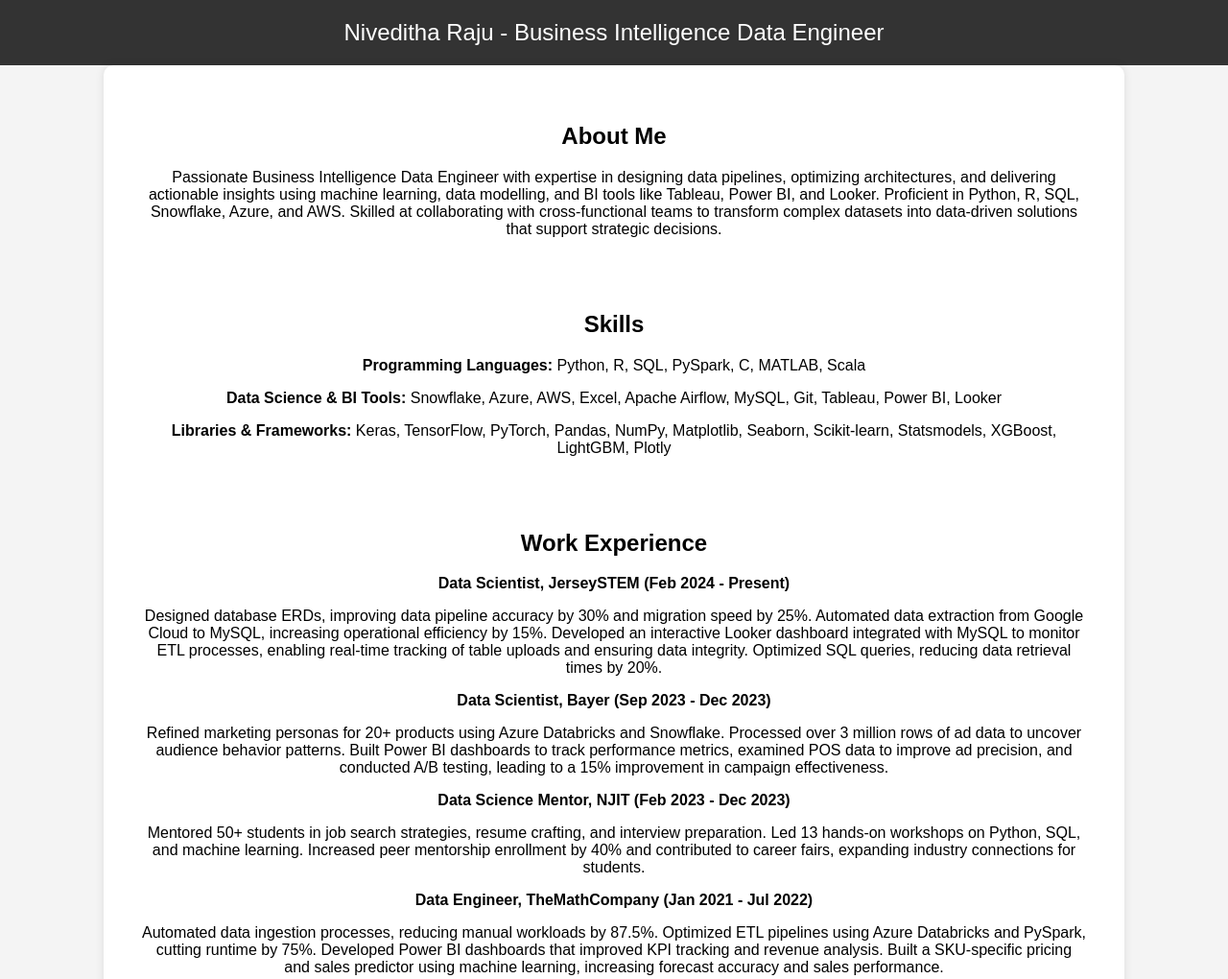
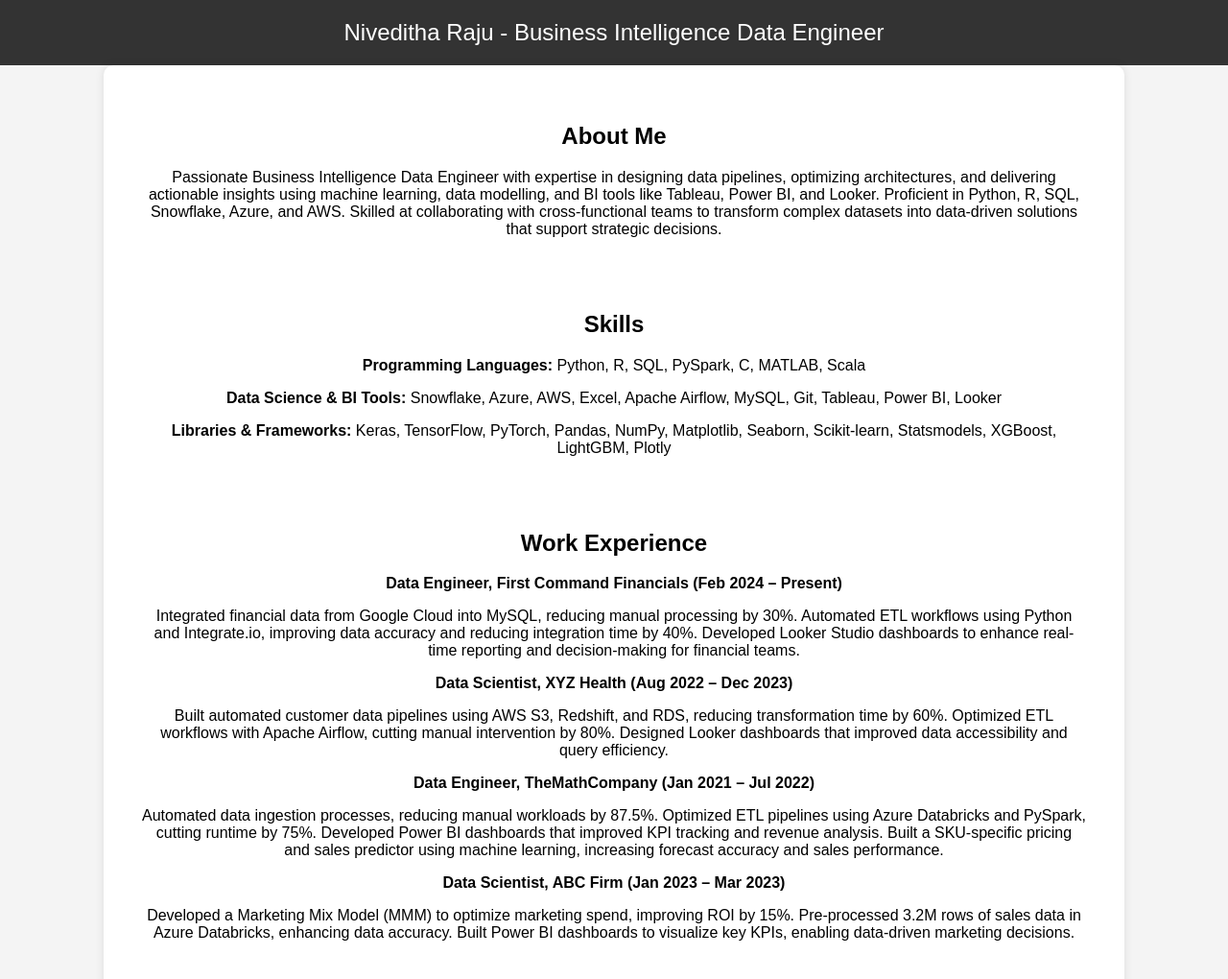
Before and after one commit to Niv-Raj/Portfolio, a plain HTML site: page index.html in a window 1280 px wide. Shown: the top 1020 px of the page at 96% size. Drawn offline with Linux system fonts and the light colour scheme.

Commit message:
Update index.html

```diff
--- a/index.html
+++ b/index.html
@@ -48,14 +48,14 @@
         </section>
         <section>
             <h2>Work Experience</h2>
-            <p><strong>Data Scientist, JerseySTEM (Feb 2024 - Present)</strong></p>
-            <p>Designed database ERDs, improving data pipeline accuracy by 30% and migration speed by 25%. Automated data extraction from Google Cloud to MySQL, increasing operational efficiency by 15%. Developed an interactive Looker dashboard integrated with MySQL to monitor ETL processes, enabling real-time tracking of table uploads and ensuring data integrity. Optimized SQL queries, reducing data retrieval times by 20%.</p>
-            <p><strong>Data Scientist, Bayer (Sep 2023 - Dec 2023)</strong></p>
-            <p>Refined marketing personas for 20+ products using Azure Databricks and Snowflake. Processed over 3 million rows of ad data to uncover audience behavior patterns. Built Power BI dashboards to track performance metrics, examined POS data to improve ad precision, and conducted A/B testing, leading to a 15% improvement in campaign effectiveness.</p>
-            <p><strong>Data Science Mentor, NJIT (Feb 2023 - Dec 2023)</strong></p>
-            <p>Mentored 50+ students in job search strategies, resume crafting, and interview preparation. Led 13 hands-on workshops on Python, SQL, and machine learning. Increased peer mentorship enrollment by 40% and contributed to career fairs, expanding industry connections for students.</p>
-            <p><strong>Data Engineer, TheMathCompany (Jan 2021 - Jul 2022)</strong></p>
+            <p><strong>Data Engineer, First Command Financials (Feb 2024 – Present)</strong></p>
+            <p>Integrated financial data from Google Cloud into MySQL, reducing manual processing by 30%. Automated ETL workflows using Python and Integrate.io, improving data accuracy and reducing integration time by 40%. Developed Looker Studio dashboards to enhance real-time reporting and decision-making for financial teams.</p>
+            <p><strong>Data Scientist, XYZ Health (Aug 2022 – Dec 2023)</strong></p>
+            <p>Built automated customer data pipelines using AWS S3, Redshift, and RDS, reducing transformation time by 60%. Optimized ETL workflows with Apache Airflow, cutting manual intervention by 80%. Designed Looker dashboards that improved data accessibility and query efficiency.</p>
+            <p><strong>Data Engineer, TheMathCompany (Jan 2021 – Jul 2022)</strong></p>
             <p>Automated data ingestion processes, reducing manual workloads by 87.5%. Optimized ETL pipelines using Azure Databricks and PySpark, cutting runtime by 75%. Developed Power BI dashboards that improved KPI tracking and revenue analysis. Built a SKU-specific pricing and sales predictor using machine learning, increasing forecast accuracy and sales performance.</p>
+            <p><strong>Data Scientist, ABC Firm (Jan 2023 – Mar 2023)</strong></p>
+            <p>Developed a Marketing Mix Model (MMM) to optimize marketing spend, improving ROI by 15%. Pre-processed 3.2M rows of sales data in Azure Databricks, enhancing data accuracy. Built Power BI dashboards to visualize key KPIs, enabling data-driven marketing decisions.</p>
         </section>
         <section>
             <h2>Projects</h2>
```
